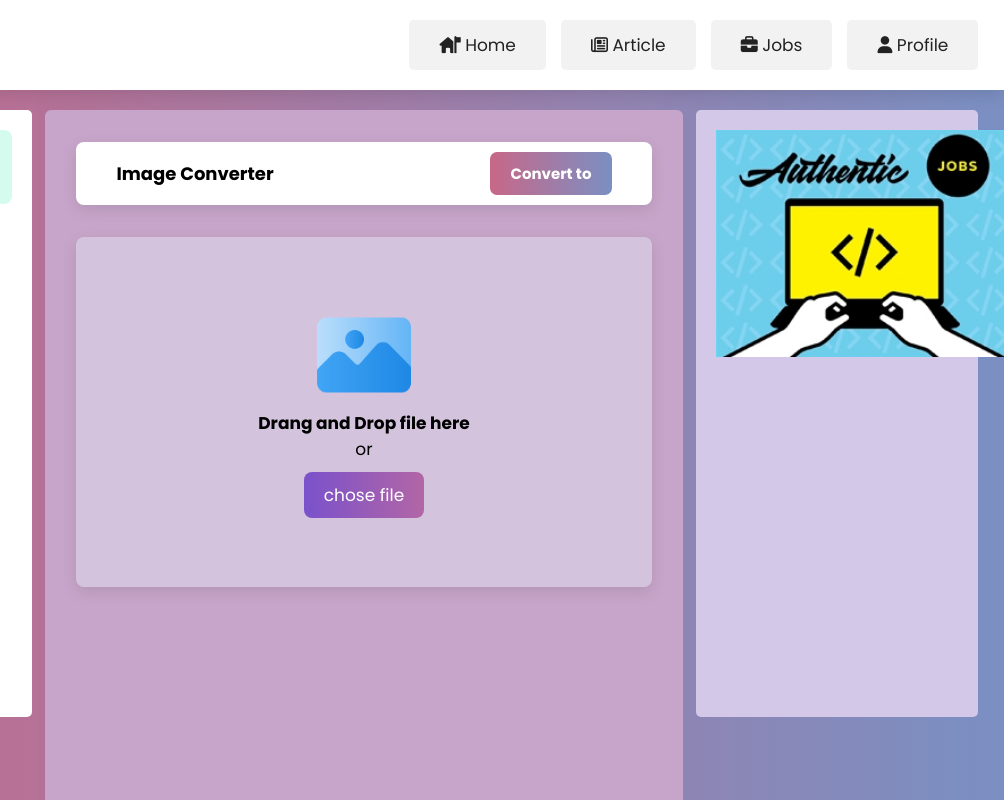
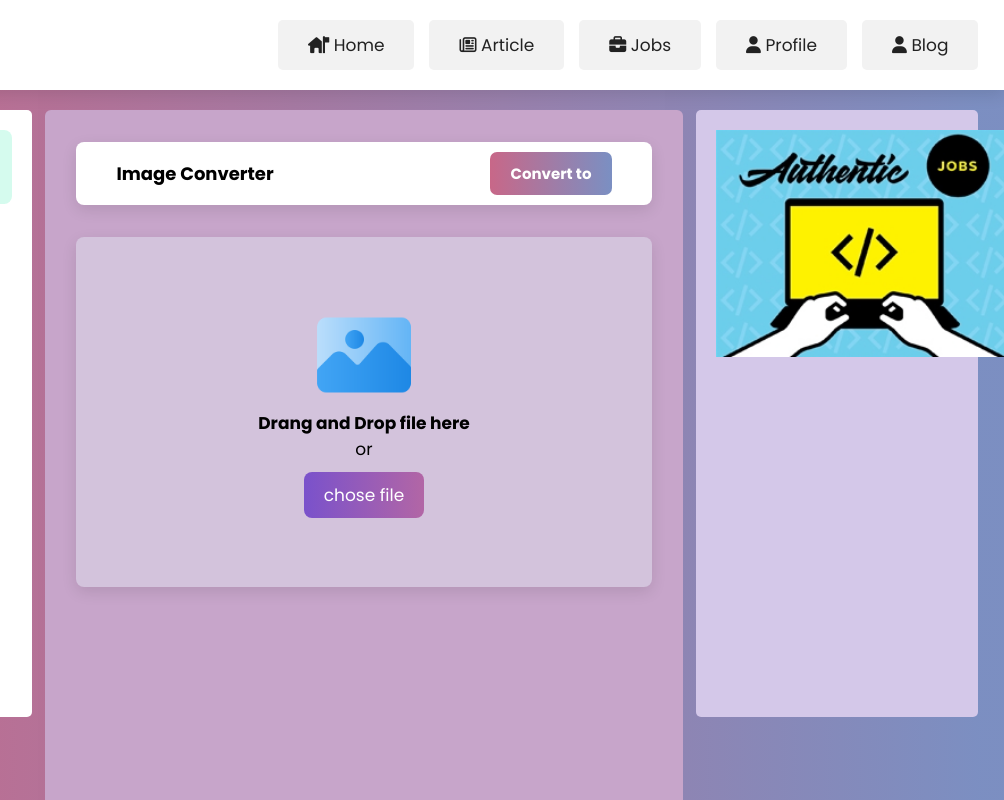
Before and after one commit to KovSamaDY/Projects, a plain HTML site: page index.html in a window 1280 px wide. Shown: the top 800 px of the page, 276-1280 px from the left. Drawn offline with Linux system fonts and the light colour scheme.

Commit message:
add menu

```diff
--- a/index.html
+++ b/index.html
@@ -31,6 +31,9 @@
                 </li>
                 <li class="nav-item">
                     <a href="#" class="nav-link"><i class="fa-solid fa-user"></i> profile</a>
+                </li>
+                <li class="nav-item">
+                    <a href="#" class="nav-link"><i class="fa-solid fa-user"></i> blog</a>
                 </li>
             </ul>
 
```
